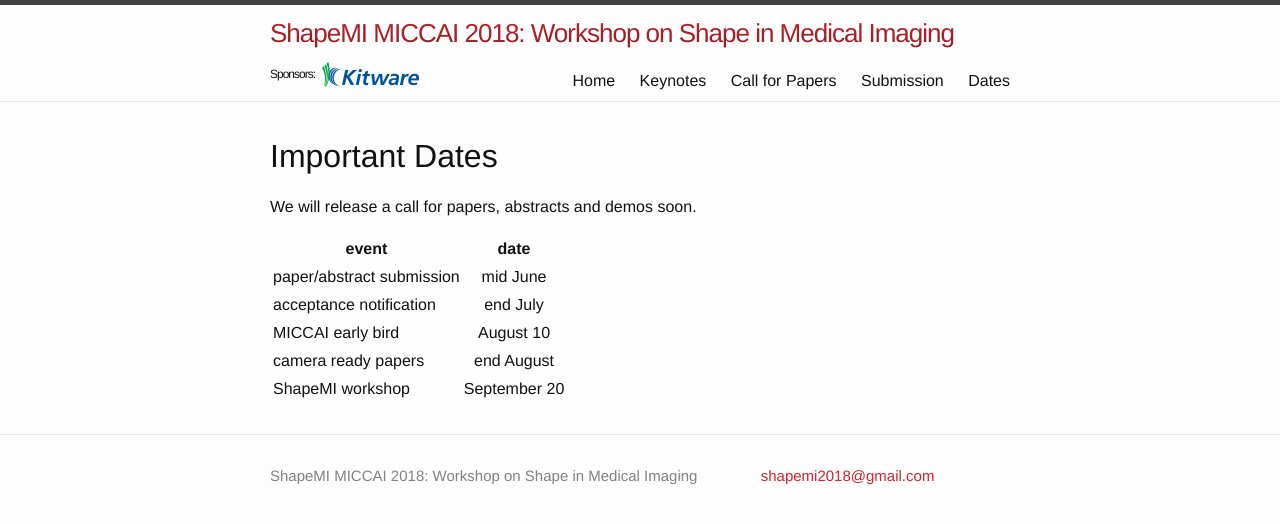
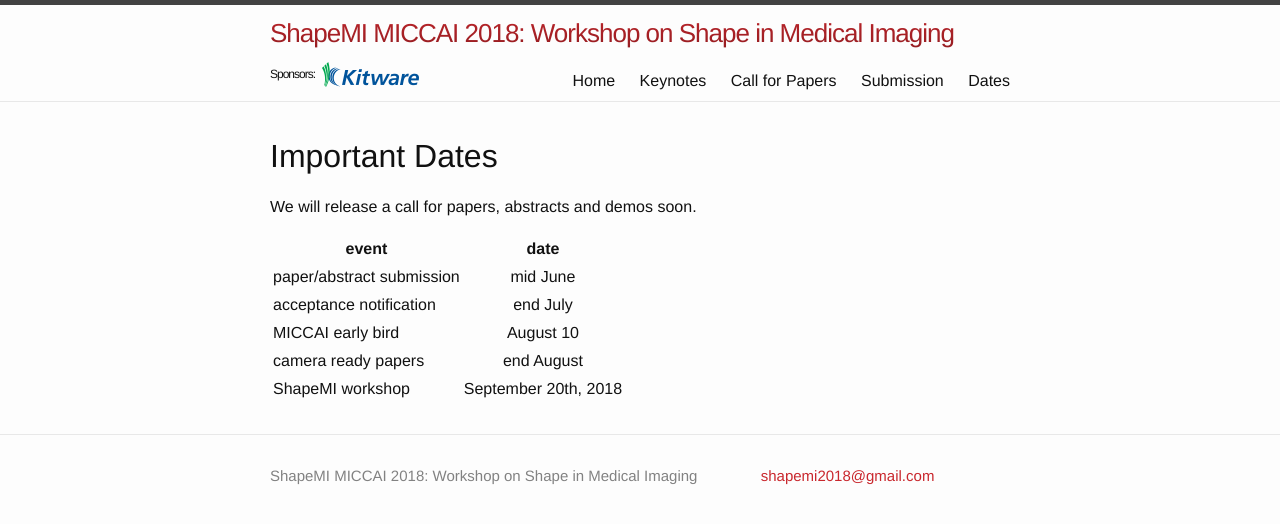
Before and after one commit to shapemi/shapemi2020, a Jekyll site: the page built from dates/index.md, in a window 1280 px wide. Shown: the top 524 px of the page. Built offline with Jekyll 4.4.1, drawn with Linux system fonts in a browser that asks for light colours.

Commit message:
Update index.md

```diff
--- a/dates/index.md
+++ b/dates/index.md
@@ -13,4 +13,4 @@ We will release a call for papers, abstracts and demos soon.
 | acceptance notification | end July |
 | MICCAI early bird | August 10 |
 | camera ready papers | end August |
-| ShapeMI workshop | September 20  |
+| ShapeMI workshop | September 20th, 2018  |
```
